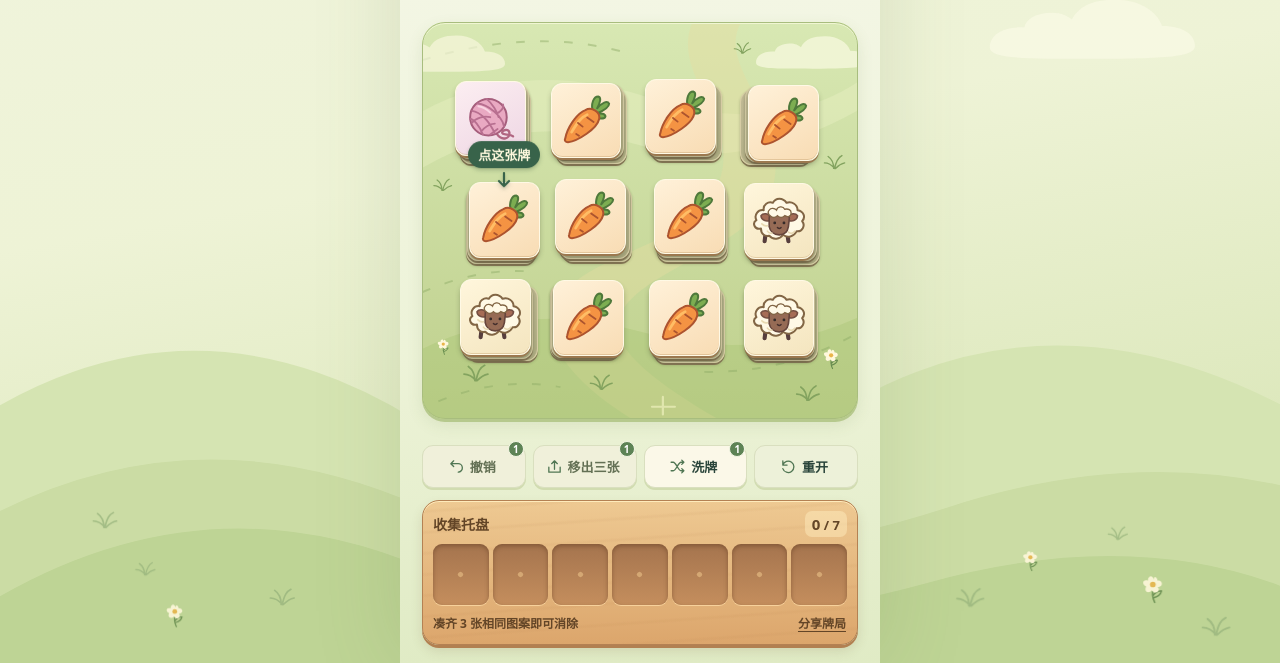
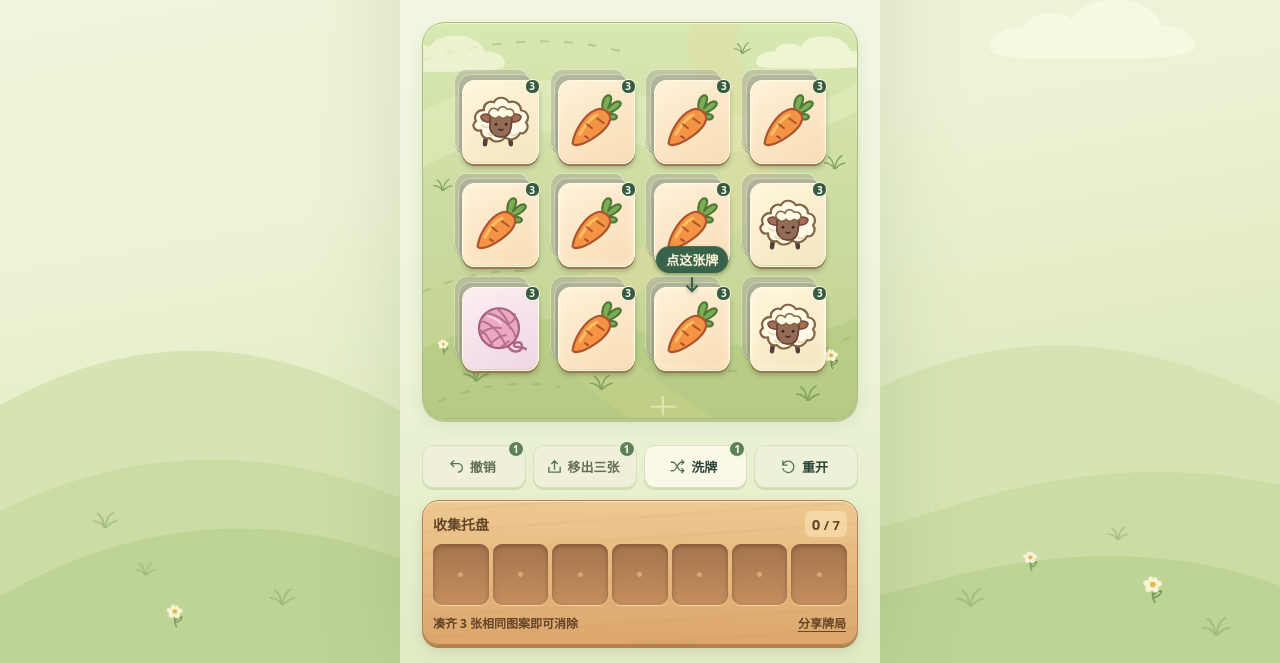
Before and after one commit to laiq69109-eng/snake-game, a website: page docs/sheep-meadow/index.html in a window 1280 px wide. Both pictures are taken after a click on the button "开始游戏". Shown: the part 137-800 px from the top of the page. Drawn offline with Linux system fonts and the light colour scheme.

Commit message:
Use independent aligned stacks in Sheep Meadow

```diff
--- a/docs/sheep-meadow/index.html
+++ b/docs/sheep-meadow/index.html
@@ -79,9 +79,16 @@ p,h1,h2{margin:0}
 .tile[data-type="10"]{--face:#faeadf;--face-base:#e9d8c5}
 .tile[data-type="13"]{--face:#ecf4f9;--face-base:#d7e5ea}
 .board-tile{position:absolute;box-shadow:0 2px 0 #9b784f,0 var(--shadow,4px) 5px #3b422b4d,inset 0 -1px #b188524f}
-.board-tile.covered{background:linear-gradient(151deg,#c2bb96,#adab81);border-color:#d6cca4;box-shadow:0 2px 0 #827453,0 2px 3px #39382148}
-.board-tile.covered svg{opacity:.69;filter:saturate(.63) brightness(.85)}
-.board-tile.covered:active{filter:none}
+.board-tile svg{width:86%;height:86%}
+.board-tile::after{content:"";position:absolute;inset:0;border-radius:inherit;pointer-events:none;opacity:0;border:1px solid #ffffdc;box-shadow:inset 0 0 8px #fffced}
+.board-tile:not(.covered)::after{animation:ready-glow 3.4s var(--glow-delay,0s) ease-in-out infinite}
+@keyframes ready-glow{0%,100%{opacity:.15}50%{opacity:.6}}
+.board-tile.covered,.board-tile.covered:active{opacity:.45;filter:saturate(.28);background:#a9a378;border-color:#f7e9bb;box-shadow:0 1px 0 #665b37,inset 0 -1px #6e624b}
+.board-tile.revealing{box-shadow:0 2px 0 #9b784f,0 calc(var(--shadow,4px) + 4px * var(--reveal-shadow,0)) calc(5px + 3px * var(--reveal-shadow,0)) #3b422b59,inset 0 -1px #b188524f}
+.board-tile.revealing::after{animation:none;opacity:var(--reveal-light,0);border:2px solid #fff9cd;box-shadow:inset 0 0 10px #fffade,0 0 7px #fbf7bd}
+.pile-count{position:absolute;top:-2px;right:-2px;z-index:1;pointer-events:none;display:grid;place-items:center;
+  min-width:15px;height:15px;padding:0 3px;background:#355b42;border:1px solid #fff9df;color:#fffdf2;border-radius:7px;
+  font-size:10px;font-weight:850;line-height:1;font-variant-numeric:tabular-nums}
 .board-tile:focus-visible{outline-offset:-4px}
 .guide{display:grid;justify-items:center;gap:0;position:absolute;transform:translate(-50%,-93%);z-index:250;color:#fff9de;pointer-events:none;filter:drop-shadow(0 2px 2px #21442a45)}
 .guide span{background:#38634a;padding:4px 10px;border-radius:100px;font-size:13px;font-weight:850;white-space:nowrap}
@@ -155,7 +162,7 @@ p,h1,h2{margin:0}
 @media (max-width:400px){.app{padding-left:13px;padding-right:13px}.hero{border-radius:24px}.tool{font-size:12px}.game{gap:10px}.tray{gap:3px}}
 @media (max-width:340px){.app{padding-left:9px;padding-right:9px}.tools{gap:4px}.tool{gap:3px;padding:4px}.tool .icon{width:15px;height:15px}.dock{padding-left:7px;padding-right:7px}.level-head h1{font-size:23px}}
 @media (max-height:650px){.app{padding-top:max(8px,env(safe-area-inset-top));padding-bottom:max(10px,env(safe-area-inset-bottom))}.topbar{margin-bottom:10px}.game{gap:8px}.hero{min-height:300px}.home{gap:15px}.hero-copy{padding-top:20px}.home-actions button{min-height:48px}.dock{padding-top:5px;padding-bottom:3px}.tool{min-height:40px}}
-@media (prefers-reduced-motion:reduce){.guide svg,.dock.warn{animation:none}.board.fall{transition:none}}
+@media (prefers-reduced-motion:reduce){.guide svg,.dock.warn,.board-tile:not(.covered)::after{animation:none}.board.fall{transition:none}}
 </style>
 </head>
 <body>
@@ -410,20 +417,19 @@ p,h1,h2{margin:0}
 <div class="toast" id="toast" role="status" hidden></div>
 <script>
 const LEVELS = [
-  ['初到牧场',36,3,5,4,3], ['雾藏羊群',108,7,11,5,4],
-  ['苜蓿坡',120,8,11,5,4], ['林间小径',132,8,12,5,4],
-  ['风铃谷',144,9,12,5,4], ['羊毛集市',156,9,13,5,5],
-  ['落日围栏',168,10,13,5,5], ['月光草甸',180,10,14,5,5],
-  ['山顶哨站',192,11,14,5,5], ['云端牧场',204,12,14,5,5]
-];
-// Card footprint and spacing vary by level to alternate dense and open boards.
-const GEOMETRY = [
-  [65,69,86,91], [63,69,71,73], [62,65,72,74], [64,70,71,73],
-  [60,61,72,76], [62,64,71,64], [57,56,72,64], [56,54,72,65],
-  [60,59,71,64], [61,62,70,64]
+  ['初到牧场',36,3,5,4,3], ['雾藏羊群',108,7,14,5,4],
+  ['苜蓿坡',120,6,11,5,4], ['林间小径',132,7,12,5,4],
+  ['风铃谷',144,6,12,5,5], ['羊毛集市',156,7,13,5,5],
+  ['落日围栏',168,7,13,5,5], ['月光草甸',180,6,14,6,5],
+  ['山顶哨站',192,7,14,6,5], ['云端牧场',204,7,14,6,5]
 ];
 const BOARD_W = 400;
 const BOARD_H = 364;
+const STACK_X = 4;
+const STACK_Y = 5;
+const GAP_X = 10;
+const GAP_Y = 8;
+const LAYOUT_VERSION = 2;
 const CAPACITY = 7;
 const ALL_TOOLS = ['undo', 'move', 'mix'];
 
@@ -446,56 +452,93 @@ function shuffle(array, rng) {
   return array;
 }
 
-// The collision silhouette uses the same 16% corner radius as the card face.
-function overlaps(a, b, w, h) {
-  const dx = Math.abs(a.x - b.x);
-  const dy = Math.abs(a.y - b.y);
-  if (dx >= w || dy >= h) return false;
-  const rx = .32 * w;
-  const ry = .32 * h;
-  return (Math.max(0, dx - w + rx) / rx) ** 2 +
-    (Math.max(0, dy - h + ry) / ry) ** 2 < 1;
-}
-function positions(config, rng, geometry) {
+function neighbors(pile, cols, rows) {
+  const col = pile%cols;
+  const row = Math.floor(pile/cols);
+  const ids = [];
+  for (let y = Math.max(0,row-1); y <= Math.min(rows-1,row+1); y++) {
+    for (let x = Math.max(0,col-1); x <= Math.min(cols-1,col+1); x++) {
+      if (x !== col || y !== row) ids.push(y*cols+x);
+    }
+  }
+  return ids;
+}
+
+function stackHeights(count, peak, cols, rows, rng) {
+  const heights = Array(cols*rows).fill(2);
+  const adjacent = heights.map((_,id) => neighbors(id,cols,rows));
+  const order = heights.map((_,id) => ({
+    id,
+    distance:Math.abs(id%cols-(cols-1)/2)+Math.abs(Math.floor(id/cols)-(rows-1)/2),
+    tie:rng()
+  })).sort((a,b) => a.distance-b.distance || a.tie-b.tie);
+
+  // Build the central terraces before the outer ones, including diagonal
+  // neighbors in the height check so distant tall stacks never stick out.
+  for (let placed = 2*heights.length; placed < count; placed++) {
+    const spot = order.find(({id}) => heights[id] < peak &&
+      adjacent[id].every(other => heights[other] >= heights[id]));
+    if (!spot) return null;
+    heights[spot.id]++;
+  }
+  return heights;
+}
+
+function positions(config, rng) {
   const [, count, depth, , cols, rows] = config;
-  const easy = depth === 3;
-  const [w,h,dx,dy] = geometry;
-  const piles = cols * rows;
-  const basic = Math.max(2, Math.floor(count / piles) - 2);
-  const heights = Array(piles).fill(easy ? depth : basic);
-  if (!easy) {
-    heights[integer(rng, piles)] = depth;
-    for (let n = heights.reduce((a,b) => a+b, 0); n < count; n++) {
-      const possible = heights.map((_,i) => i).filter(i => heights[i] < depth);
-      heights[possible[integer(rng, possible.length)]]++;
-    }
-  }
-  const top = (BOARD_H - h - (rows-1)*dy - (depth-1)*2.6) / 2;
-  const left = (BOARD_W - w - (cols-1)*dx) / 2;
-  const cards = heights.flatMap((height, pile) => {
-    const col = pile % cols;
-    const row = Math.floor(pile / cols);
-    const sway = easy ? 5 : 13;
-    const x = left + col*dx + (rng()-.5)*sway + (row%2 ? 3 : -3);
-    const y = top + row*dy + (rng()-.5)*sway + Math.abs(col-(cols-1)/2)*2;
-    const direction = rng() < .5 ? -1 : 1;
-    return Array.from({length:height}, (_,z) => ({
-      x: Math.round(x + direction*(z-(height-1)/2)*2.3 + (rng()-.5)*3),
-      y: Math.round(y + (height-1-z)*2.65 + (rng()-.5)*2),
-      z, pile, above:[], below:[]
-    }));
+  const heights = stackHeights(count,depth,cols,rows,rng);
+  if (!heights) return null;
+  const peak = Math.max(...heights);
+  const stackWidth = (peak-1)*STACK_X;
+  const stackHeight = (peak-1)*STACK_Y;
+  const maxW = Math.floor((BOARD_W-12-(cols-1)*GAP_X)/cols)-stackWidth;
+  const maxH = Math.floor((BOARD_H-12-(rows-1)*GAP_Y)/rows)-stackHeight;
+  const w = Math.min(70,maxW,maxH);
+  const h = Math.min(maxH,Math.round(w*1.1));
+  const dx = w+stackWidth+GAP_X;
+  const dy = h+stackHeight+GAP_Y;
+  const left = Math.floor((BOARD_W-w-stackWidth-(cols-1)*dx)/2);
+  const top = Math.floor((BOARD_H-h-stackHeight-(rows-1)*dy)/2);
+  const cards = [];
+  const piles = heights.map((height,pile) => {
+    const x = left+(pile%cols)*dx;
+    const y = top+Math.floor(pile/cols)*dy;
+    const ids = [];
+    for (let z = 0; z < height; z++) {
+      const id = cards.length;
+      ids.push(id);
+      cards.push({id,pile,z,x:x+z*STACK_X,y:y+z*STACK_Y,above:[],below:[]});
+    }
+    for (const id of ids) {
+      // IDs are storage keys. Only the stack and z define obstruction.
+      const card = cards[id];
+      card.above = ids.slice(card.z+1);
+      card.below = ids.slice(0,card.z);
+    }
+    return {x,y,ids};
   });
-  cards.sort((a,b) => a.z-b.z || a.y-b.y || a.x-b.x || a.pile-b.pile);
-  for (let id = 0; id < cards.length; id++) {
-    const card = cards[id];
-    card.id = id;
-    for (let j = 0; j < id; j++) {
-      if (!overlaps(card, cards[j], w, h)) continue;
-      card.below.push(j);
-      cards[j].above.push(id);
-    }
-  }
-  return {cards, w, h};
+  return {cards,piles,w,h,dx,dy,cols,rows};
+}
+
+function validLayout(layout, count) {
+  if (!layout || layout.cards.length !== count) return false;
+  const {cards,piles,cols,rows,w,h,dx,dy} = layout;
+  if (w <= STACK_X || h <= STACK_Y || dx < w+GAP_X || dy < h+GAP_Y) return false;
+  for (const [id,pile] of piles.entries()) {
+    const size = pile.ids.length;
+    if (size < 2 || size > 7 ||
+        neighbors(id,cols,rows).some(other => Math.abs(piles[other].ids.length-size) > 1)) return false;
+  }
+  for (const a of cards) {
+    if (a.x < 0 || a.y < 0 || a.x+w > BOARD_W || a.y+h > BOARD_H) return false;
+    if (a.above.some(id => cards[id].pile !== a.pile || cards[id].z <= a.z)) return false;
+    for (let j = a.id+1; j < cards.length; j++) {
+      const b = cards[j];
+      // Faces in the same row can share y and still be separated along x.
+      if (a.pile !== b.pile && Math.abs(a.x-b.x) < w && Math.abs(a.y-b.y) < h) return false;
+    }
+  }
+  return true;
 }
 
 // Choose the three-copy groups first. The harder routes keep several incomplete
@@ -572,6 +615,7 @@ function labelPositions(layout, route, level, rng) {
         const freshness = 1 / (1 + index - revealedAt[id]);
         const nearby = card.above.some(upper => cards[upper].type === type);
         score += diversity*.6 + freshness*(step === 3 ? 3.4 : step === 2 ? 2.7 : .3);
+        if (level === 2) score += .7*(layout.piles[card.pile].ids.length-1-card.z);
         if (usedPiles.includes(card.pile)) score -= 3.9;
         if (nearby) score -= 3.5;
         if (startLayer.has(id)) score -= topTypes[type] ** 2 * 2.9;
@@ -644,8 +688,9 @@ function generate(seed, level) {
     const key = JSON.stringify([seed,level,attempt]);
     const rng = randomFrom(key);
     const route = groupRoute(LEVELS[level-1], level, rng);
-    const geometry = level === 2 && attempt >= limit-4 ? [72,83,69,69] : GEOMETRY[level-1];
-    const layout = positions(LEVELS[level-1],rng,geometry);
+    const config = LEVELS[level-1];
+    const layout = positions(config,rng);
+    if (!validLayout(layout,config[1])) continue;
     layout.solution = labelPositions(layout, route, level, rng);
     if (!verifyOptimal(layout)) continue;
     layout.attempts = attempt+1;
@@ -827,6 +872,10 @@ class PastureAudio {
         this.tone(146,115,.105,t,'sine',.31);
         this.tone(128,96,.11,t+.11,'triangle',.22);
         break;
+      case 'reveal':
+        this.rustle(2350,950,.052,t+.026,.115);
+        this.tone(345,435,.066,t+.034,'sine',.068);
+        break;
       case 'pulse':
         this.tone(106,57,.14,t,'sine',.33);
         this.tone(91,57,.11,t+.16,'sine',.28);
@@ -900,6 +949,7 @@ let scene = 'home';
 let modal = '';
 let previousFocus = null;
 let cards = [];
+let countBadges = [];
 let dirty = false;
 let toastUntil = 0;
 let refillUntil = 0;
@@ -1014,7 +1064,7 @@ function setGame(level, seed, resume=false) {
     session.state?.alive?.length === layout.cards.length;
   let refill = '';
   if (!canResume) {
-    session = {level,seed,state:Rules.fresh(layout)};
+    session = {level,seed,state:Rules.fresh(layout),layoutVersion:LAYOUT_VERSION};
     if (profile.reward) {
       refill = '通关补给已领取 · 道具各 1 次';
       profile.reward = false;
@@ -1023,6 +1073,16 @@ function setGame(level, seed, resume=false) {
       refill ||= '今日补给已领取 · 道具各 1 次';
       profile.day = today();
     }
+  } else if (session.layoutVersion !== LAYOUT_VERSION) {
+    // A previous release used the same tile IDs for a different geometry.
+    // Keep played rounds, including the tray, undo, and spent tools. A round
+    // with no picks or tools can use the new generator's verified board.
+    const {state} = session;
+    if (!state.result && !state.undo && !state.tray.length && !state.park.length &&
+        state.alive.every(Boolean) && ALL_TOOLS.every(tool => state.uses[tool] === 1)) {
+      session.state = Rules.fresh(layout);
+    }
+    session.layoutVersion = LAYOUT_VERSION;
   }
   gameSession = {layout,...session};
   profile.current = session.state.result === 'won' ? Math.min(level+1,LEVELS.length) : level;
@@ -1035,12 +1095,19 @@ function setGame(level, seed, resume=false) {
   $('level-number').textContent = '第 '+String(level).padStart(2,'0')+' 关 / '+LEVELS.length;
   $('level-name').textContent = LEVELS[level-1][0];
   const fragment = document.createDocumentFragment();
+  countBadges = [];
   cards = layout.cards.map(card => {
     const button = tile(session.state.types[card.id],true,card.id);
     button.classList.add('board-tile');
     button.style.cssText = 'left:'+card.x/BOARD_W*100+'%;top:'+card.y/BOARD_H*100+
       '%;width:'+layout.w/BOARD_W*100+'%;height:'+layout.h/BOARD_H*100+
-      '%;z-index:'+card.id+';--shadow:'+Math.min(7,3+card.z*.44)+'px';
+      '%;z-index:'+(card.z+1)+';--shadow:'+Math.min(6,3+card.z*.44)+'px;--glow-delay:'+(-card.pile%6*.38)+'s';
+    const badge = document.createElement('span');
+    badge.className = 'pile-count';
+    badge.hidden = true;
+    badge.setAttribute('aria-hidden','true');
+    button.append(badge);
+    countBadges.push(badge);
     fragment.append(button);
     return button;
   });
@@ -1058,24 +1125,35 @@ function setGame(level, seed, resume=false) {
   if (session.state.result) openOutcome(session.state.result);
   queueSave();
 }
-function syncBoard() {
+function syncBoard(onlyPile = null, showReveal = false) {
   const {layout,state,level} = gameSession;
-  for (const card of layout.cards) {
-    const el = cards[card.id];
-    const alive = state.alive[card.id];
-    if (el.hidden === alive) el.hidden = !alive;
-    if (!alive) continue;
-    const covered = !Rules.available(layout,state,card.id);
-    if (el.classList.contains('covered') !== covered) {
+  const piles = onlyPile === null ? layout.piles : [layout.piles[onlyPile]];
+  for (const {ids} of piles) {
+    const remaining = ids.reduce((n,id) => n+Number(state.alive[id]),0);
+    for (const id of ids) {
+      const el = cards[id];
+      const alive = state.alive[id];
+      if (el.hidden === alive) el.hidden = !alive;
+      if (!alive) {
+        if (el.classList.contains('revealing')) stopTileMotion(el);
+        continue;
+      }
+      const covered = !Rules.available(layout,state,id);
+      const wasCovered = el.classList.contains('covered');
+      if (covered && el.classList.contains('revealing')) stopTileMotion(el);
       el.classList.toggle('covered',covered);
       el.setAttribute('aria-disabled',String(covered));
-    }
-    if (el.tabIndex !== (covered ? -1 : 0)) el.tabIndex = covered ? -1 : 0;
-    if (+el.dataset.type !== state.types[card.id]) {
-      const type = state.types[card.id];
-      el.dataset.type = type;
-      el.querySelector('use').setAttribute('href','#tile-'+type);
-      el.setAttribute('aria-label',TILE_NAMES[type]);
+      el.tabIndex = covered ? -1 : 0;
+      const type = state.types[id];
+      if (+el.dataset.type !== type) {
+        el.dataset.type = type;
+        el.querySelector('use').setAttribute('href','#tile-'+type);
+      }
+      const badge = countBadges[id];
+      badge.hidden = covered;
+      if (!covered) badge.textContent = remaining;
+      el.setAttribute('aria-label',TILE_NAMES[type]+(covered ? '，被上方的牌盖住' : '，此摞剩余 '+remaining+' 张'));
+      if (showReveal && wasCovered && !covered) revealTile(el);
     }
   }
   const first = layout.cards[layout.solution[0]];
@@ -1164,9 +1242,10 @@ function pick(el,source) {
   const {layout,state,level} = gameSession;
   const id = +el.dataset.id;
   if (source === 'board' && !Rules.available(layout,state,id)) {
-    if (state.alive[id]) {
+    if (state.alive[id] && performance.now() >= (Number(el.dataset.rejectUntil) || 0)) {
+      el.dataset.rejectUntil = String(performance.now()+180);
       audio.play('blocked');
-      nudge(el,10,180);
+      nudge(el,4,180);
     }
     return;
   }
@@ -1176,7 +1255,7 @@ function pick(el,source) {
   const type = state.types[id];
   if (level === 1 && !profile.lesson) profile.lesson = true;
   const keyboardFocus = document.activeElement === el && el.matches(':focus-visible');
-  syncBoard();
+  if (source === 'board') syncBoard(layout.cards[id].pile,true);
   syncHud();
   if (source === 'park') paintPark();
   if (keyboardFocus) {
@@ -1275,6 +1354,12 @@ function bindTiles(root,source) {
 }
 bindTiles(deck,'board');
 bindTiles(park,'park');
+deck.addEventListener('mousedown',event => {
+  if (event.target.closest('.board-tile.covered')) event.preventDefault();
+});
+deck.addEventListener('focusin',event => {
+  if (event.target.matches('.board-tile.covered')) event.target.blur();
+});
 byTool.forEach(button => button.addEventListener('click',() => useTool(button.dataset.tool)));
 
 // One frame loop owns flying tiles, particles, shakes, and delayed audio.
@@ -1300,9 +1385,35 @@ function trajectory(el,from,to,p,lift,turn=0) {
   const scale = mix(1,to.w*.91/from.w,t)+Math.sin(Math.PI*t)*.13;
   el.style.transform = pose(mix(from.x,to.x,t)-bend,mix(from.y,to.y,t)-rise,Math.sin(Math.PI*t)*turn,scale);
 }
-function animated(el,start,duration,draw,remove=true) {
-  effects.push({el,start,duration,draw,remove});
+function animated(el,start,duration,draw,remove=true,finish=null) {
+  effects.push({el,start,duration,draw,remove,finish});
   wake();
+}
+function stopTileMotion(el) {
+  const index = effects.findIndex(effect => effect.el === el && !effect.remove);
+  if (index < 0) return;
+  const [effect] = effects.splice(index,1);
+  el.style.transform = '';
+  effect.finish?.();
+}
+function revealTile(el) {
+  audio.play('reveal');
+  stopTileMotion(el);
+  const lift = reduceMotion.matches ? 0 : 6;
+  el.classList.add('revealing');
+  el.style.transform = 'translateY('+(-lift)+'px)';
+  el.style.setProperty('--reveal-light','1');
+  el.style.setProperty('--reveal-shadow','1');
+  animated(el,performance.now(),400,progress => {
+    const settle = (1-Math.min(1,progress*400/180))**3;
+    el.style.transform = 'translateY('+(-lift*settle)+'px)';
+    el.style.setProperty('--reveal-light',String((1-progress)**1.5));
+    el.style.setProperty('--reveal-shadow',String(settle));
+  },false,() => {
+    el.classList.remove('revealing');
+    el.style.removeProperty('--reveal-light');
+    el.style.removeProperty('--reveal-shadow');
+  });
 }
 function glide(type,from,to,now,lift) {
   if (!from || !to || !from.w || !to.w) return;
@@ -1311,8 +1422,7 @@ function glide(type,from,to,now,lift) {
 }
 function nudge(el,distance,duration,twist=false) {
   if (reduceMotion.matches) return;
-  const active = effects.find(effect => effect.el === el);
-  if (active) effects.splice(effects.indexOf(active),1);
+  stopTileMotion(el);
   animated(el,performance.now(),duration,p => {
     const swing = Math.sin(p*Math.PI*5)*(1-p);
     el.style.transform = twist ? 'rotate('+(swing*distance)+'deg) scale('+(1-Math.sin(Math.PI*p)*.12)+')' :
@@ -1358,7 +1468,10 @@ function comboLabel(count,at,now) {
 function resetMotion() {
   if (frame) cancelAnimationFrame(frame);
   frame = 0;
-  for (const effect of effects) if (!effect.remove) effect.el.style.transform = '';
+  for (const effect of effects) {
+    if (!effect.remove) effect.el.style.transform = '';
+    effect.finish?.();
+  }
   flights.length = 0;
   effects.length = 0;
   layer.replaceChildren();
@@ -1378,13 +1491,14 @@ function tick(now) {
     trajectory(sprite,from,slotAnchors[action.index],Math.max(0,(now-t)/duration),Math.min(80,from.w*1.3),8);
   }
   for (let i = effects.length-1; i >= 0; i--) {
-    const {el,start,duration,draw,remove} = effects[i];
+    const {el,start,duration,draw,remove,finish} = effects[i];
     const p = Math.max(0,(now-start)/duration);
     if (p < 1) {
       draw(p);
     } else {
       if (remove) el.remove();
       else el.style.transform = '';
+      finish?.();
       effects.splice(i,1);
     }
   }
```
